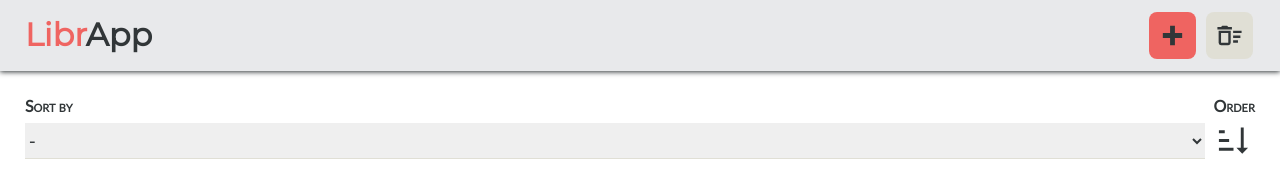
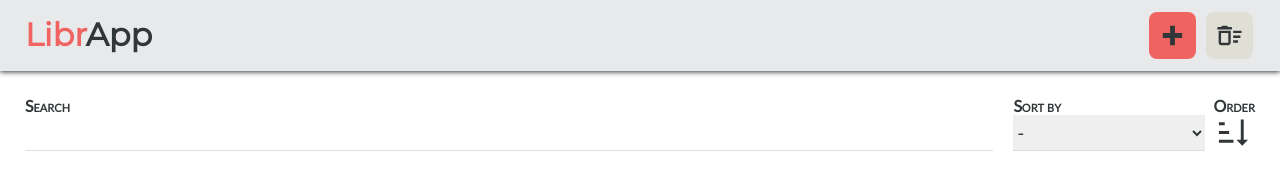
Before and after one commit to frarosset/library, a plain HTML site: page index.html in a window 1280 px wide. Shown: the top 178 px of the page. Drawn offline with Linux system fonts and the light colour scheme; grey boxes are pictures that could not be loaded.

Commit message:
Add interface to search among the properties of the books

```diff
--- a/css/style.css
+++ b/css/style.css
@@ -934,6 +934,7 @@ fieldset input:checked+label{
 /* || Display settings */
 :root{
     --display-settings-padding-bottom:  30px;
+    --display-settings-gap:      20px;
 
     --display-settings-label-fontsize:  1rem;
     --display-settings-fontsize:        1.2rem;
@@ -947,11 +948,25 @@ fieldset input:checked+label{
     --display-settings-btn-fontsize:    var(--display-settings-label-fontsiz);
     --display-settings-btn-border-width:0px;
     --display-setting-orderby-gap:      0.5rem;
+    --display-setting-orderby-width:    12rem;
 
 }
 
 .display-settings{
     padding-bottom: var(--display-settings-padding-bottom);
+    display: grid;
+    grid-template-columns: 1fr min-content;
+    grid-template-areas:
+        "search order";
+    gap: var(--display-settings-gap);
+}
+
+.display-setting{
+    display: grid;
+    grid-template-columns: 1fr;
+    grid-template-areas:
+        "label"
+        "input";
 }
 
 .display-settings label{
@@ -967,15 +982,17 @@ fieldset input:checked+label{
     outline: none;
     border-bottom: 1px solid var(--display-settings-line-color);
     height: var(--display-settings-input-height);
+    width: 100%;
 }
 
 #display-setting-orderby-div{
+    grid-area: order;
     display: grid;
     grid-template-columns: 1fr min-content;
     grid-template-areas:
         "label-orderby  label-order"
         "select-orderby button-order";
-    gap: var(--display-setting-orderby-gap);
+    gap: 0px var(--display-setting-orderby-gap);
 }
 
 #display-setting-orderby>label{
@@ -986,6 +1003,7 @@ fieldset input:checked+label{
 }
 #display-setting-orderby{
     grid-area: select-orderby;
+    width: var(--display-setting-orderby-width);
 }
 #display-setting-orderby-descend-btn{
     --btn-height: var(--display-settings-input-height);
@@ -1000,7 +1018,17 @@ fieldset input:checked+label{
     background-color: transparent;
 }
 
+#display-setting-search-div{
+    grid-area: search;
+    flex: 1;
+}
 
+#display-setting-search>label{
+    grid-area: label;
+}
+#display-setting-search{
+    grid-area: input;
+}
 
 
 /* || Icons sources */
--- a/index.html
+++ b/index.html
@@ -112,6 +112,10 @@
                 <button id="display-setting-orderby-descend-btn" type="button"><div class="icon orderby-descend"></div></button>
                 <label for="display-setting-orderby-descend-btn">Order</label>
             </div>
+            <div id="display-setting-search-div" class="display-setting">
+                <input type="search" id="display-setting-search" name="search"></input>
+                <label for="display-setting-search">Search</label>
+            </div>
         </div>
         <div class="books-container">
         </div>
--- a/js/script.js
+++ b/js/script.js
@@ -246,7 +246,7 @@ Library.prototype.search = function (str,properties=['title','author']) {
     if (this.books.length==0)
         return;
 
-    str = str.toLowerCase();
+    str = str.toLowerCase().trim();
 
     if (properties.length==undefined || properties.length==0)
         properties = Object.keys(myLibrary.books[0]);
@@ -792,7 +792,19 @@ function sortBooks(){
     // to be called when:
     //  - the method of sorting changes
     //  - a new book is added (todo)
+    //  - the state / favourite changes (todo)
     myLibrary.sortBy(displaySettings.orderBy, displaySettings.orderByDescend)
+}
+
+function searchBooks(){
+    // to be called when:
+    //  - the search text changes
+    //  - a new book is added (todo)
+    //  - when a property to search in changes in a book
+    //    (warning: here this does not happens as we will only search in the title and author fixed fields)
+
+    // you can filter both because of the search field, and the explicit filters
+    myLibrary.search(displaySettings.search, ['title','author']);
 }
 
 function displaySettingOrderby_callback(e){
@@ -805,7 +817,10 @@ function displaySettingOrderByDescend_callback(e){
     sortBooks();
 }
 
-
+function displaySettingSearch_callback(e){
+    displaySettings.search = e.target.value;
+    searchBooks();
+}
 
 
 /* Get template data --------------------------------------- */
@@ -889,7 +904,9 @@ function initInterface(){
     displaySettings.orderByDescend = displaySettingOrderByDescend.classList.contains('descend'); /* init */
     displaySettingOrderByDescend.addEventListener('click', displaySettingOrderByDescend_callback);
 
-
+    let displaySettingSearch = document.querySelector("#display-setting-search");
+    displaySettings.search = displaySettingSearch.value; /* init */
+    displaySettingSearch.addEventListener('input', displaySettingSearch_callback);
 
 
     adaptBookTitlesSize();
```
